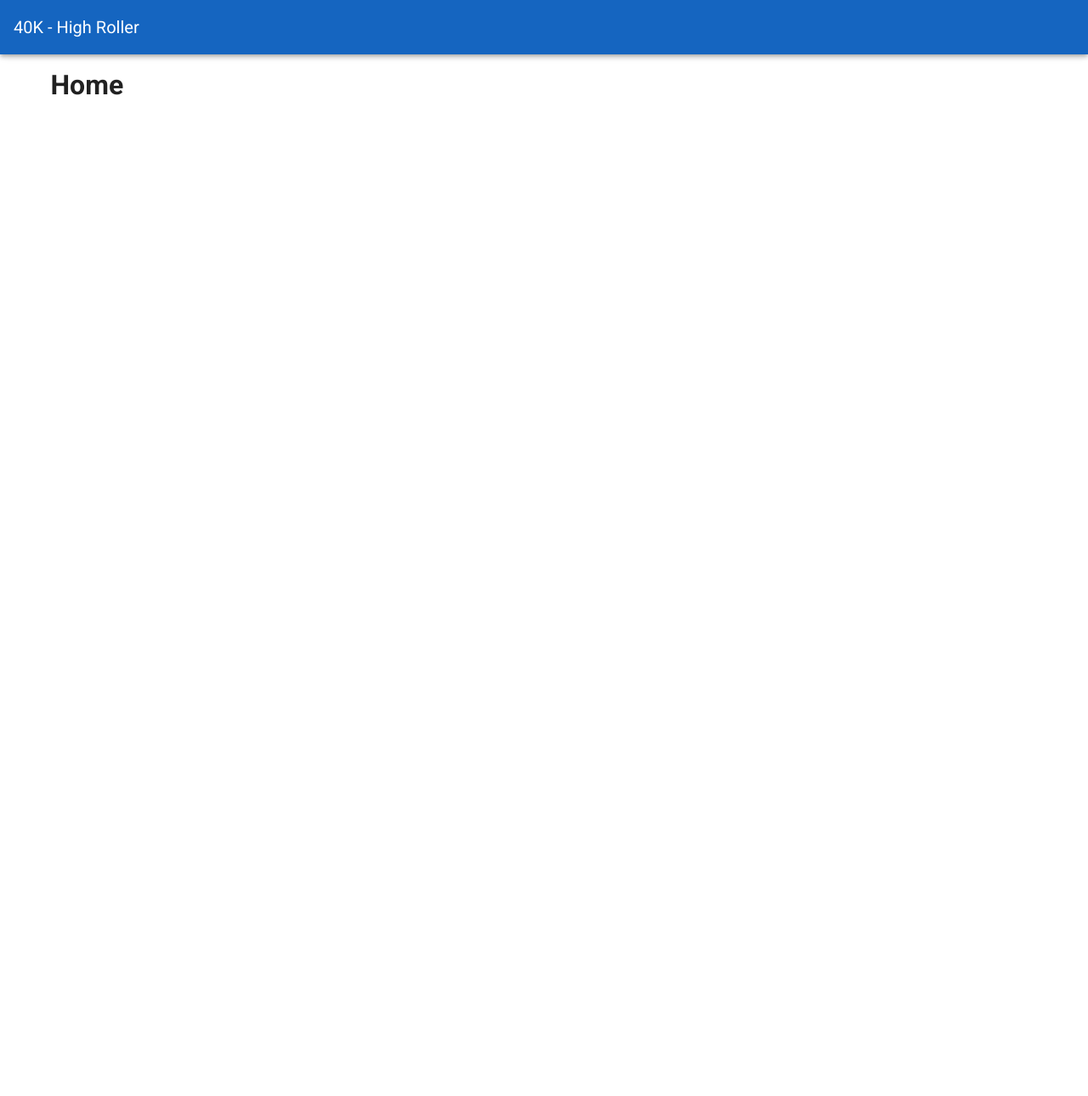
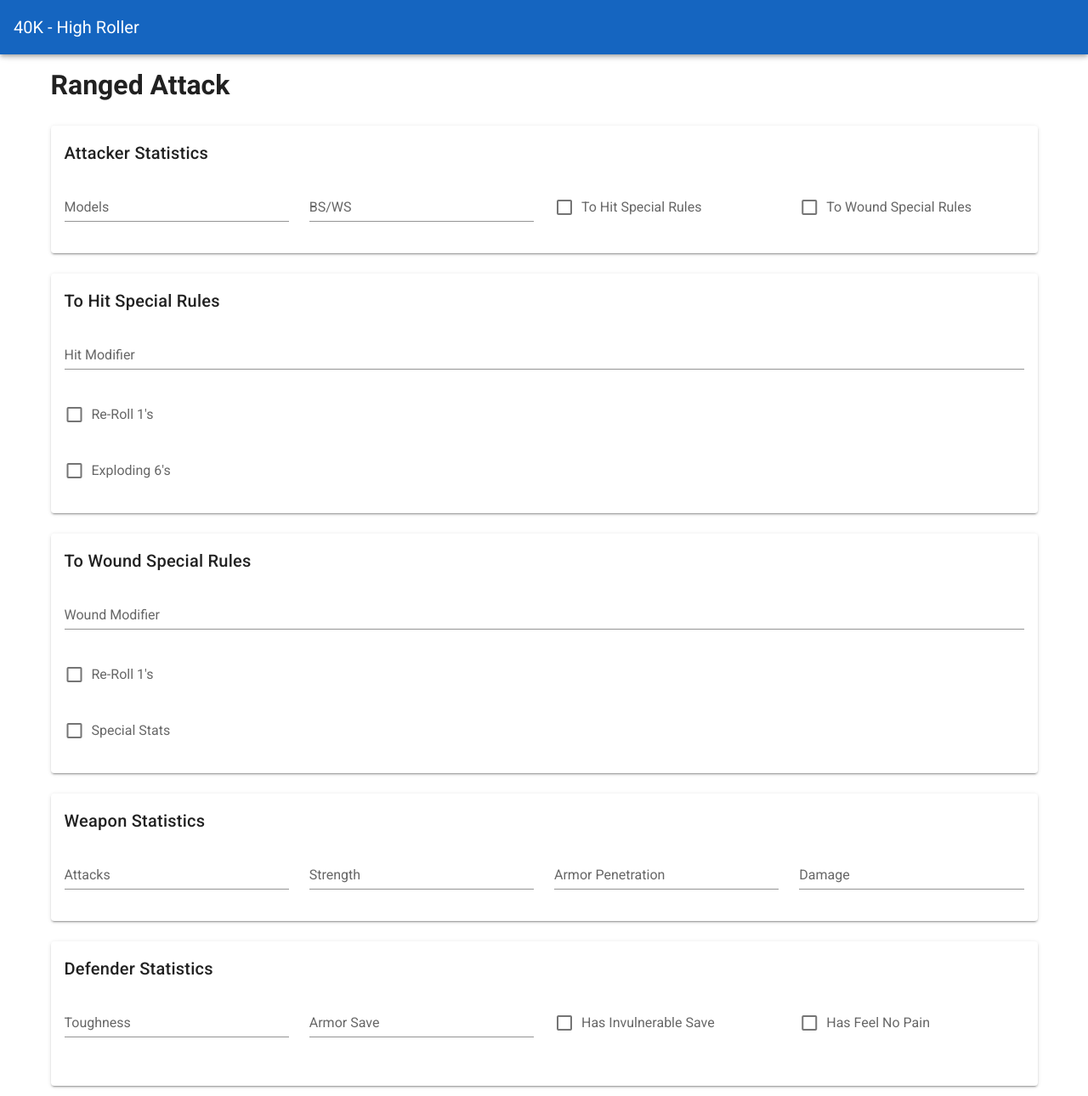
Before and after one commit to redtoorange/high-roller, a Vue app: page / in a window 1280 px wide. Shown: the whole page at 85% size. Before the commit the page ends 800 px from the top, so only its background shows below. Built offline with nearby package versions, Linux system fonts and the light colour scheme.

Commit message:
Initial component creation

```diff
--- /dev/null
+++ b/src/components/AttackerComponent.vue
@@ -0,0 +1,44 @@
+<template>
+    <v-card>
+        <v-card-title>
+            Attacker Statistics
+        </v-card-title>
+        <v-card-text>
+            <v-form>
+                <v-row>
+                    <v-col cols="3">
+                        <v-text-field label="Models" type="number"/>
+                    </v-col>
+                    <v-col cols="3">
+                        <v-text-field label="BS/WS" type="number"/>
+                    </v-col>
+                    <v-col cols="3">
+                        <v-checkbox label="To Hit Special Rules" @change="onHitSpecialRules"/>
+                    </v-col>
+                    <v-col cols="3">
+                        <v-checkbox label="To Wound Special Rules" @change="onWoundSpecialRules"/>
+                    </v-col>
+                </v-row>
+            </v-form>
+        </v-card-text>
+    </v-card>
+</template>
+
+<script>
+export default {
+    name: "AttackerComponent",
+    events: ['hit-special-rules', 'wound-special-rules'],
+    methods: {
+        onHitSpecialRules(event) {
+            this.$emit('hit-special-rules', event)
+        },
+        onWoundSpecialRules(event) {
+            this.$emit('wound-special-rules', event)
+        },
+    }
+}
+</script>
+
+<style scoped>
+
+</style>
--- /dev/null
+++ b/src/components/DefenderComponent.vue
@@ -0,0 +1,55 @@
+<template>
+    <v-card>
+        <v-card-title>
+            Defender Statistics
+        </v-card-title>
+        <v-card-text>
+            <v-form>
+                <v-row>
+                    <v-col cols="3">
+                        <v-text-field label="Toughness" type="number"/>
+                    </v-col>
+                    <v-col cols="3">
+                        <v-text-field label="Armor Save" type="number"/>
+                    </v-col>
+                    <v-col cols="6">
+                        <v-row>
+                            <v-col>
+                                <v-checkbox v-model="invulnerable" label="Has Invulnerable Save"/>
+                            </v-col>
+                            <v-col>
+                                <v-checkbox v-model="feelNoPain" label="Has Feel No Pain"/>
+
+                            </v-col>
+                        </v-row>
+                        <v-row>
+                            <v-col>
+                                <v-text-field v-if="invulnerable" label="Invulnerable Save" type="number"/>
+                            </v-col>
+                            <v-col>
+                                <v-text-field v-if="feelNoPain" label="Feel No Pain" type="number"/>
+                            </v-col>
+                        </v-row>
+                    </v-col>
+                </v-row>
+            </v-form>
+        </v-card-text>
+    </v-card>
+</template>
+
+<script>
+export default {
+    name: "DefenderComponent",
+
+    data() {
+        return {
+            invulnerable: false,
+            feelNoPain: false
+        };
+    },
+}
+</script>
+
+<style scoped>
+
+</style>
--- /dev/null
+++ b/src/components/HitSpecialRulesComponent.vue
@@ -0,0 +1,24 @@
+<template>
+    <v-card>
+        <v-card-title>
+            To Hit Special Rules
+        </v-card-title>
+        <v-card-text>
+            <v-form>
+                <v-text-field label="Hit Modifier" type="number"/>
+                <v-checkbox label="Re-Roll 1's"/>
+                <v-checkbox label="Exploding 6's"/>
+            </v-form>
+        </v-card-text>
+    </v-card>
+</template>
+
+<script>
+export default {
+    name: "HitSpecialRulesComponent"
+}
+</script>
+
+<style scoped>
+
+</style>
--- /dev/null
+++ b/src/components/WeaponStatComponent.vue
@@ -0,0 +1,45 @@
+<template>
+    <v-card>
+        <v-card-title>
+            Weapon Statistics
+        </v-card-title>
+        <v-card-text>
+            <v-form>
+                <v-row>
+                    <v-col cols="3">
+                        <v-tooltip bottom>
+                            <template v-slot:activator="{on, attrs}">
+                                <v-text-field v-bind="attrs" v-on="on" label="Attacks"/>
+                            </template>
+                            Enter a whole number of a dice roll like "1D6" or "2D3".
+                        </v-tooltip>
+                    </v-col>
+                    <v-col cols="3">
+                        <v-text-field label="Strength" type="number"/>
+                    </v-col>
+                    <v-col cols="3">
+                        <v-text-field label="Armor Penetration" type="number"/>
+                    </v-col>
+                    <v-col cols="3">
+                        <v-tooltip bottom>
+                            <template v-slot:activator="{on, attrs}">
+                                <v-text-field v-bind="attrs" v-on="on" label="Damage"/>
+                            </template>
+                            Enter a whole number of a dice roll like "1D6" or "2D3".
+                        </v-tooltip>
+                    </v-col>
+                </v-row>
+            </v-form>
+        </v-card-text>
+    </v-card>
+</template>
+
+<script>
+export default {
+    name: "WeaponStatComponent"
+}
+</script>
+
+<style scoped>
+
+</style>
--- /dev/null
+++ b/src/components/WoundSpecialRulesComponent.vue
@@ -0,0 +1,24 @@
+<template>
+    <v-card>
+        <v-card-title>
+            To Wound Special Rules
+        </v-card-title>
+        <v-card-text>
+            <v-form>
+                <v-text-field label="Wound Modifier" type="number"/>
+                <v-checkbox label="Re-Roll 1's"/>
+                <v-checkbox label="Special Stats"/>
+            </v-form>
+        </v-card-text>
+    </v-card>
+</template>
+
+<script>
+export default {
+    name: "WoundSpecialRulesComponent"
+}
+</script>
+
+<style scoped>
+
+</style>
--- a/src/views/Home.vue
+++ b/src/views/Home.vue
@@ -1,13 +1,88 @@
 <template>
-  <h1>
-      Home
-  </h1>
+    <div>
+        <v-row>
+            <v-col>
+                <h1>
+                    Ranged Attack
+                </h1>
+            </v-col>
+        </v-row>
+        <v-row>
+            <v-col cols="12">
+                <AttackerComponent
+                    @hit-special-rules="hitSpecialRules = $event"
+                    @wound-special-rules="woundSpecialRules = $event"
+                />
+            </v-col>
+        </v-row>
+        <transition name="slide-fade">
+            <v-row v-if="hitSpecialRules">
+                <v-col cols="12">
+                    <HitSpecialRulesComponent/>
+                </v-col>
+            </v-row>
+        </transition>
+
+        <transition name="slide-fade">
+            <v-row v-if="woundSpecialRules">
+                <v-col cols="12">
+                    <WoundSpecialRulesComponent/>
+                </v-col>
+            </v-row>
+        </transition>
+
+
+        <v-row>
+            <v-col cols="12">
+                <WeaponStatComponent/>
+            </v-col>
+        </v-row>
+        <v-row>
+            <v-col cols="12">
+                <DefenderComponent/>
+            </v-col>
+        </v-row>
+    </div>
 </template>
 
 <script>
+import AttackerComponent from "@/components/AttackerComponent";
+import WeaponStatComponent from "@/components/WeaponStatComponent";
+import DefenderComponent from "@/components/DefenderComponent";
+import HitSpecialRulesComponent from "@/components/HitSpecialRulesComponent";
+import WoundSpecialRulesComponent from "@/components/WoundSpecialRulesComponent";
+
 export default {
-  name: 'Home',
-  components: {
-  }
+    name: 'Home',
+    components: {
+        WoundSpecialRulesComponent,
+        HitSpecialRulesComponent,
+        DefenderComponent, WeaponStatComponent, AttackerComponent
+    },
+    data() {
+        return {
+            hitSpecialRules: true,
+            woundSpecialRules: true
+        };
+    },
 }
 </script>
+
+<style>
+/* Enter and leave animations can use different */
+/* durations and timing functions.              */
+.slide-fade-enter-active {
+    transition: all .3s ease-in;
+}
+
+.slide-fade-leave-active {
+    transition: all .3s ease-out;
+}
+
+.slide-fade-enter, .slide-fade-leave-to
+    /* .slide-fade-leave-active below version 2.1.8 */
+{
+    transform: translateX(10px);
+    opacity: 0;
+}
+</style>
```
Also changed, not shown: src/components/HitComponent.vue (added, +23 -0 lines), src/components/SaveComponent.vue (added, +44 -0 lines), src/components/WoundComponent.vue (added, +26 -0 lines).
